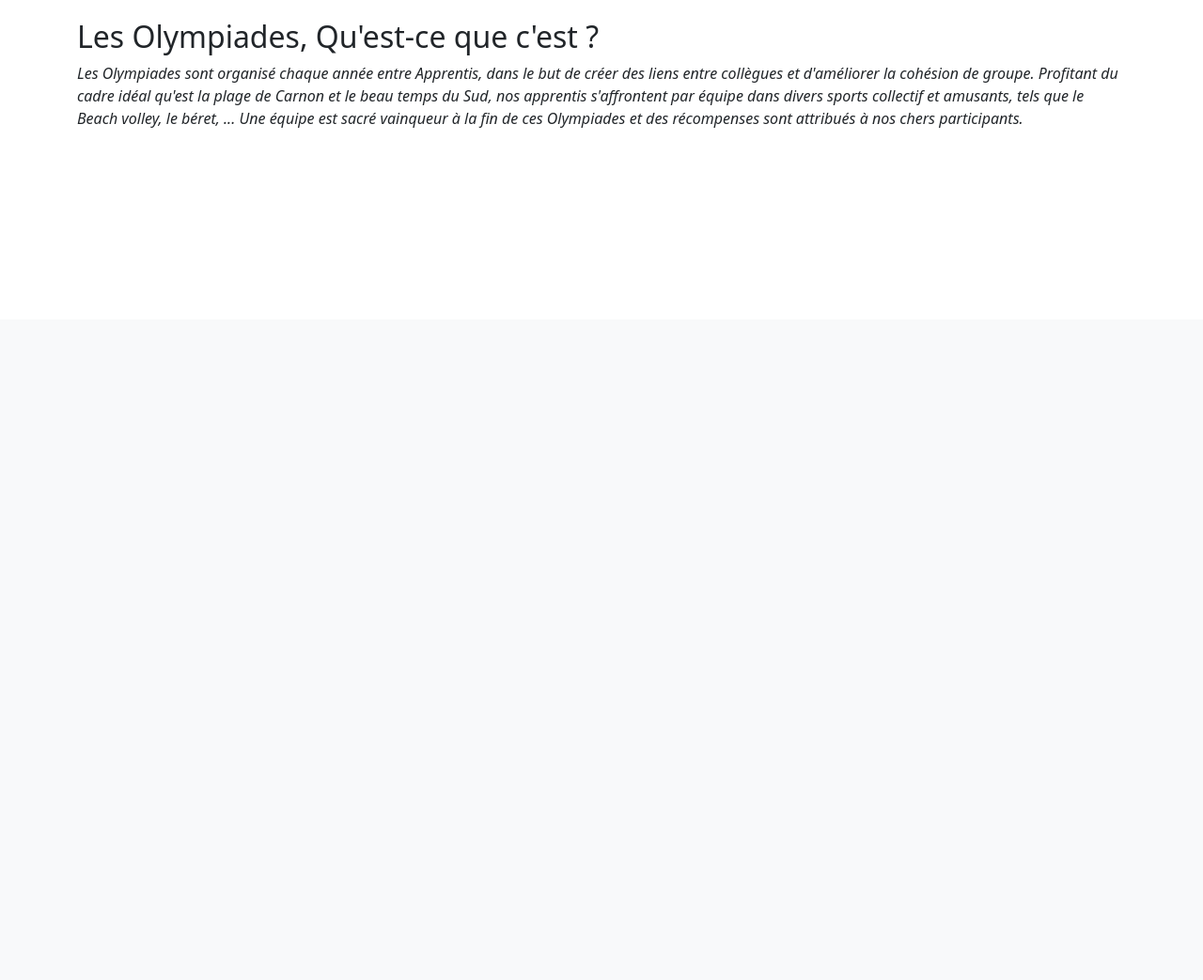
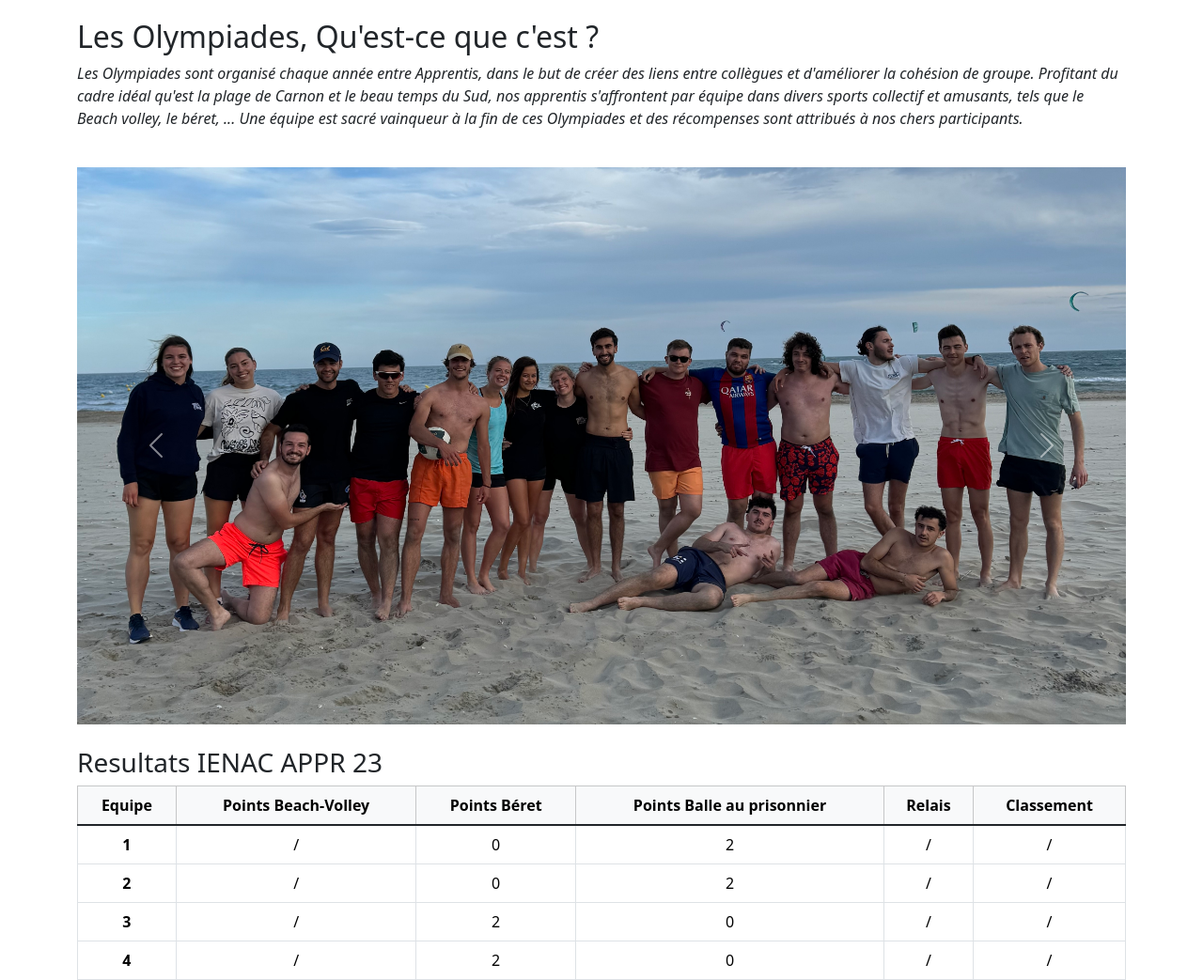
Before and after one commit to YoseAure/Projet-web, a Flask app: page /olympiades in a window 1280 px wide. Shown: the part 460-1503 px from the top of the page at 94% size. Before the commit the page ends 596 px from the top, so only its background shows below. Run offline with Flask 3, Linux system fonts and the light colour scheme.

Commit message:
ajout image carousel

```diff
--- a/templates/olympiade.html
+++ b/templates/olympiade.html
@@ -3,7 +3,7 @@
     {% include 'head.html' %}
     <body>
         {% include 'navbar.html' %}
-        <div class="header-image" >
+        <div class="header-image">
             <h1>Les Olympiades des IENAC APPR</h1>
         </div>
     </br>
@@ -15,5 +15,85 @@
                 Une équipe est sacré vainqueur à la fin de ces Olympiades et des récompenses sont attribués à nos chers participants.
             </p>
         </div>
+      </br>
+
+      <!-- Carousel -->
+
+        <div class="container">
+          <div id="carouselExampleAutoplaying" class="carousel slide" data-bs-ride="carousel">
+            <div class="carousel-inner">
+              <div class="carousel-item active">
+                <img src="{{ url_for('static', filename='images/photo-balle-priso.jpg') }}" class="d-block w-100" alt="photo balle au prisonnier">
+              </div>
+              <div class="carousel-item">
+                <img src="{{ url_for('static', filename='images/photo-béret.jpg')}}" class="d-block w-100" alt="photo béret">
+              </div>
+              <div class="carousel-item">
+                <img src="{{ url_for('static', filename='images/photo-balle-priso2.jpg') }}" class="d-block w-100" alt="photo balle au prisonnier">
+              </div>
+            </div>
+            <button class="carousel-control-prev" type="button" data-bs-target="#carouselExampleAutoplaying" data-bs-slide="prev">
+              <span class="carousel-control-prev-icon" aria-hidden="true"></span>
+              <span class="visually-hidden">Previous</span>
+            </button>
+            <button class="carousel-control-next" type="button" data-bs-target="#carouselExampleAutoplaying" data-bs-slide="next">
+              <span class="carousel-control-next-icon" aria-hidden="true"></span>
+              <span class="visually-hidden">Next</span>
+            </button>
+          </div>
+        </div>
+      </br>
+
+      <!-- Tableau résultats -->
+
+      <div class="container">
+      <h3 class="text-start">Resultats IENAC APPR 23</h3>
+        <table class="table table-bordered mt-2">
+          <thead class="table-light">
+            <tr class="text-center">
+              <th scope="col">Equipe</th>
+              <th scope="col">Points Beach-Volley</th>
+              <th scope="col">Points Béret</th>
+              <th scope="col">Points Balle au prisonnier</th>
+              <th scope="col">Relais</th>
+              <th scope="col">Classement</th>
+            </tr>
+          </thead>
+          <tbody class="table-group-divider">
+            <tr class="text-center">
+              <th scope="row">1</th>
+              <td>/</td>
+              <td>0</td>
+              <td>2</td>
+              <td>/</td>
+              <td>/</td>
+            </tr>
+            <tr class="text-center">
+              <th scope="row">2</th>
+              <td>/</td>
+              <td>0</td>
+              <td>2</td>
+              <td>/</td>
+              <td>/</td>
+            </tr>
+            <tr class="text-center">
+              <th scope="row">3</th>
+              <td>/</td>
+              <td>2</td>
+              <td>0</td>
+              <td>/</td>
+              <td>/</td>
+            </tr>
+            <tr class="text-center">
+              <th scope="row">4</th>
+              <td>/</td>
+              <td>2</td>
+              <td>0</td>
+              <td>/</td>
+              <td>/</td>
+            </tr>
+          </tbody>
+        </table>
+      </div>
     </body>
 </html>
```
Also changed, not shown: static/images/photo-balle-priso.jpg (added), static/images/photo-balle-priso2.jpg (added), static/images/photo-béret.jpg (added), 3 other files.
